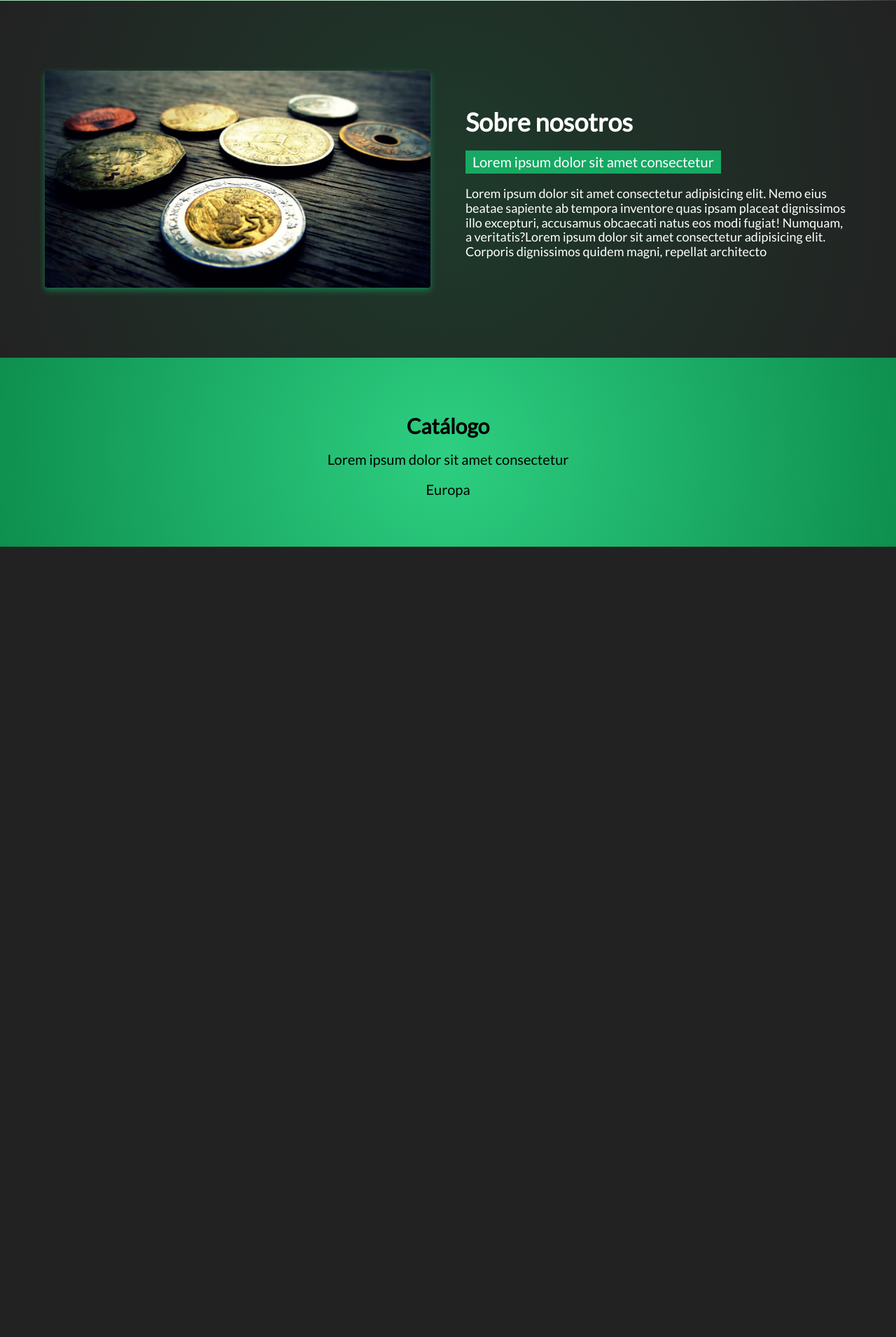
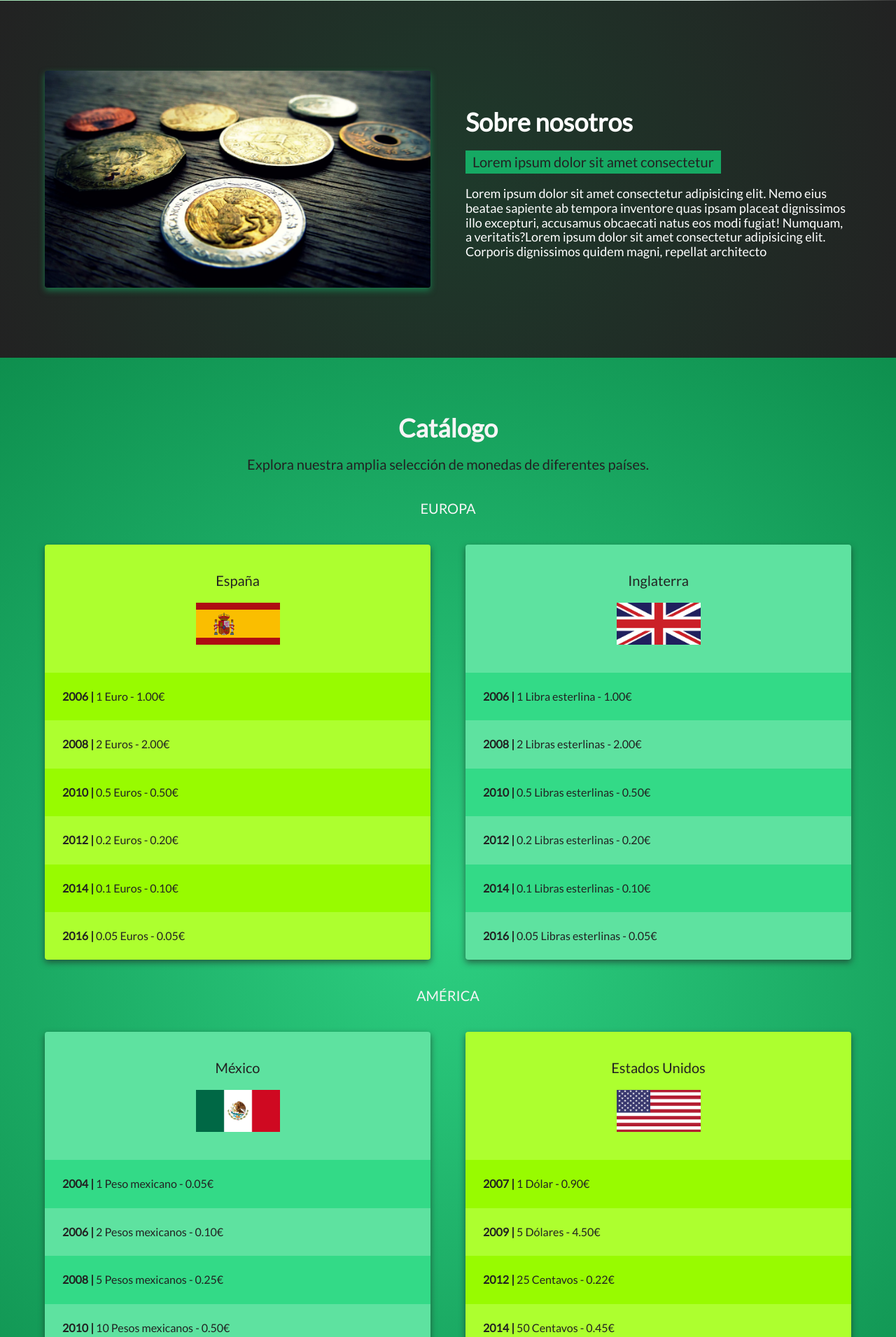
Before and after one commit to pabloArce2/Curso-desarrollo-web, a PHP site: page / in a window 1280 px wide. Shown: the part 772-2682 px from the top of the page at 70% size. Before the commit the page ends 1553 px from the top, so only its background shows below. Run offline with PHP 8.4, Linux system fonts and the light colour scheme; grey boxes are pictures that could not be loaded.

Commit message:
Nueva sección

```diff
--- a/coleccion_monedas/build/css/app.css
+++ b/coleccion_monedas/build/css/app.css
@@ -547,5 +547,96 @@ img {
 
 .catalogo {
   padding: 5rem 0;
+}
+.catalogo h2, .catalogo p {
   text-align: center;
+  color: #f5f5f5;
 }
+.catalogo .n-pais {
+  color: #222222;
+}
+.catalogo .n-continente {
+  text-transform: uppercase;
+  margin: 4rem 0;
+}
+
+.continente-container {
+  color: #222222;
+}
+@media (min-width: 768px) {
+  .continente-container {
+    display: grid;
+    grid-template-columns: repeat(2, 1fr);
+    gap: 5rem;
+  }
+  .continente-container .catalogo-moneda {
+    margin-bottom: 0;
+  }
+}
+
+.bg-color1 {
+  background-color: #5EE2A0;
+}
+.bg-color1 li:nth-child(odd) {
+  background-color: #33da87;
+}
+
+.bg-color2 {
+  background-color: #ADFF2F;
+}
+.bg-color2 li:nth-child(odd) {
+  background-color: #98fb00;
+}
+
+.catalogo-moneda {
+  box-shadow: 0 4px 10px rgba(34, 34, 34, 0.6);
+  border-radius: 4px;
+  margin-bottom: 3rem;
+  padding-top: 2rem;
+}
+.catalogo-moneda .n-pais:after {
+  content: "";
+  display: block;
+  width: 12rem;
+  height: 6rem;
+  background-size: cover;
+  background-repeat: no-repeat;
+  background-position: center;
+  margin: 2rem auto 4rem auto;
+}
+
+.spain .n-pais:after {
+  background-image: url("../assets/img/Bandera_de_Spain.png");
+}
+
+.inglaterra .n-pais:after {
+  background-image: url("../assets/img/Bandera_de_Inglaterra.jpg");
+}
+
+.usa .n-pais:after {
+  background-image: url("../assets/img/Bandera_de_USA.png");
+}
+
+.mexico .n-pais:after {
+  background-image: url("../assets/img/Bandera_de_Mexico.png");
+}
+
+.monedas {
+  list-style: none;
+  padding: 0;
+  margin: 0;
+}
+.monedas li {
+  padding: 2.5rem;
+  font-weight: 700;
+}
+.monedas li span {
+  font-weight: 400;
+}
+
+.underline {
+  color: #222222 !important;
+  font-weight: 500 !important;
+  margin: 2rem auto;
+  width: 90%;
+}
--- a/coleccion_monedas/index.html
+++ b/coleccion_monedas/index.html
@@ -56,11 +56,111 @@
     </div>
 
     <div class="section2">
-        <section class="catalogo container">
-            <h3>Catálogo</h3>
-            <p class="underline">Lorem ipsum dolor sit amet consectetur</p>
-            <p class="europa">Europa</p>
+        <section class="catalogo">
+            <h2>Catálogo</h2>
+            <p class="underline">Explora nuestra amplia selección de monedas de diferentes países.</p>
+            <p class="n-continente">Europa</p>
+            <div class="continente-container container">
+                <div class="catalogo-moneda spain bg-color2">
+                    <p class="n-pais">España</p>
+                    <ul class="monedas">
+                        <li>
+                            2006 | <span>1 Euro - 1.00€</span>
+                        </li>
+                        <li>
+                            2008 | <span>2 Euros - 2.00€</span>
+                        </li>
+                        <li>
+                            2010 | <span>0.5 Euros - 0.50€</span>
+                        </li>
+                        <li>
+                            2012 | <span>0.2 Euros - 0.20€</span>
+                        </li>
+                        <li>
+                            2014 | <span>0.1 Euros - 0.10€</span>
+                        </li>
+                        <li>
+                            2016 | <span>0.05 Euros - 0.05€</span>
+                        </li>
+                    </ul>
+                </div>
+                <div class="catalogo-moneda inglaterra bg-color1">
+                    <p class="n-pais">Inglaterra</p>
+                    <ul class="monedas">
+                        <li>
+                            2006 | <span>1 Libra esterlina - 1.00€</span>
+                        </li>
+                        <li>
+                            2008 | <span>2 Libras esterlinas - 2.00€</span>
+                        </li>
+                        <li>
+                            2010 | <span>0.5 Libras esterlinas - 0.50€</span>
+                        </li>
+                        <li>
+                            2012 | <span>0.2 Libras esterlinas - 0.20€</span>
+                        </li>
+                        <li>
+                            2014 | <span>0.1 Libras esterlinas - 0.10€</span>
+                        </li>
+                        <li>
+                            2016 | <span>0.05 Libras esterlinas - 0.05€</span>
+                        </li>
+                    </ul>
+                </div>
+            </div>
+
+            <p class="n-continente">América</p>
+            <div class="continente-container container">
+                <div class="catalogo-moneda mexico bg-color1">
+                    <p class="n-pais">México</p>
+                    <ul class="monedas">
+                        <li>
+                            2004 | <span>1 Peso mexicano - 0.05€</span>
+                        </li>
+                        <li>
+                            2006 | <span>2 Pesos mexicanos - 0.10€</span>
+                        </li>
+                        <li>
+                            2008 | <span>5 Pesos mexicanos - 0.25€</span>
+                        </li>
+                        <li>
+                            2010 | <span>10 Pesos mexicanos - 0.50€</span>
+                        </li>
+                        <li>
+                            2012 | <span>20 Pesos mexicanos - 1.00€</span>
+                        </li>
+                        <li>
+                            2014 | <span>50 Pesos mexicanos - 2.50€</span>
+                        </li>
+                    </ul>
+                </div>
+                <div class="catalogo-moneda usa bg-color2">
+                    <p class="n-pais">Estados Unidos</p>
+                    <ul class="monedas">
+                        <li>
+                            2007 | <span>1 Dólar - 0.90€</span>
+                        </li>
+                        <li>
+                            2009 | <span>5 Dólares - 4.50€</span>
+                        </li>
+                        <li>
+                            2012 | <span>25 Centavos - 0.22€</span>
+                        </li>
+                        <li>
+                            2014 | <span>50 Centavos - 0.45€</span>
+                        </li>
+                        <li>
+                            2016 | <span>1 Dólar - 0.90€</span>
+                        </li>
+                        <li>
+                            2018 | <span>2 Dólares - 1.80€</span>
+                        </li>
+                    </ul>
+                </div>
+            </div>
         </section>
+    </div>
+
     </div>
 
 </body>
--- a/coleccion_monedas/src/scss/base/_mixins.scss
+++ b/coleccion_monedas/src/scss/base/_mixins.scss
@@ -42,3 +42,9 @@
         @content;
     }
 }
+
+@mixin reset-list{
+    list-style: none;
+    padding: 0;
+    margin: 0;
+}
--- a/coleccion_monedas/src/scss/base/_variables.scss
+++ b/coleccion_monedas/src/scss/base/_variables.scss
@@ -5,6 +5,8 @@ $verde-menta: #5EE2A0;
 $verde-medio: #2DCF81;
 $verde-bosque: #16A963;
 $verde-oscuro: #0E8F4E;
+$verde-musgo: #556B2F;
+$verde-amarillento: #ADFF2F;
 $negro: #222222;
 $blanco: #f5f5f5;
 
--- a/coleccion_monedas/src/scss/layout/_catalogo.scss
+++ b/coleccion_monedas/src/scss/layout/_catalogo.scss
@@ -8,5 +8,94 @@
 
 .catalogo{
     padding: 5rem 0;
-    text-align: center;
+
+    h2, p{
+        text-align: center;
+        color: var.$blanco;
+    }
+    .n-pais {
+        color: var.$negro;
+    }
+
+    .n-continente{
+        text-transform: uppercase;
+        margin: 4rem 0;
+    }
 }
+
+.continente-container{
+    @include m.tablet{
+        @include m.grid(2);
+        .catalogo-moneda{
+            margin-bottom: 0;
+        }
+    }
+    color: var.$negro;
+}
+
+.bg-color1{
+    background-color: var.$verde-menta;
+
+    li:nth-child(odd){
+        background-color: darken(var.$verde-menta, 10%)
+    }
+}
+
+.bg-color2{
+    background-color: var.$verde-amarillento;
+    li:nth-child(odd) {
+        background-color: darken(var.$verde-amarillento, 10%)
+    }
+}
+
+.catalogo-moneda{
+    @include m.shadow(var.$negro);
+    margin-bottom: 3rem;
+    padding-top: 2rem;
+    .n-pais{
+        &:after{
+            content: "";
+            display: block;
+            width: 12rem;
+            height: 6rem;
+            background-size: cover;
+            background-repeat: no-repeat;
+            background-position: center;
+            margin: 2rem auto 4rem auto;
+        }
+    }
+}
+
+.spain .n-pais:after{
+    background-image: url("../assets/img/Bandera_de_Spain.png");
+}
+
+.inglaterra .n-pais:after {
+    background-image: url("../assets/img/Bandera_de_Inglaterra.jpg");
+}
+
+.usa .n-pais:after {
+    background-image: url("../assets/img/Bandera_de_USA.png");
+}
+
+.mexico .n-pais:after {
+    background-image: url("../assets/img/Bandera_de_Mexico.png");
+}
+
+.monedas{
+    @include m.reset-list;
+    li{
+        padding: 2.5rem;
+        font-weight: 700;
+        span{
+            font-weight: 400;
+        }
+    }
+}
+
+.underline{
+    color: var.$negro !important;
+    font-weight: 500 !important;
+    margin: 2rem auto;
+    width: 90%;
+}
```
Also changed, not shown: coleccion_monedas/src/assets/img/Bandera_de_Inglaterra.jpg (added), coleccion_monedas/src/assets/img/Bandera_de_Mexico.png (added), coleccion_monedas/src/assets/img/Bandera_de_Spain.png (added), coleccion_monedas/src/assets/img/Bandera_de_USA.png (added), 8 other files.
